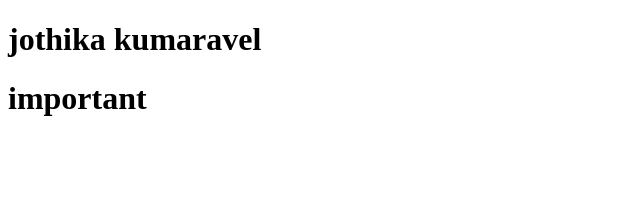
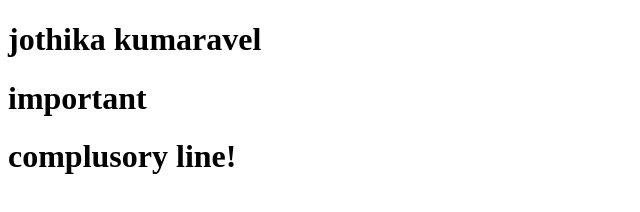
Before and after one commit to jothika-08-joo/samplerepo, a plain HTML site: page index.html in a window 1280 px wide. Shown: the whole page, without its empty margins (0-640 px from the left). Drawn offline with Linux system fonts and the light colour scheme.

Commit message:
fix : important line is added

```diff
--- a/index.html
+++ b/index.html
@@ -8,5 +8,6 @@
 <body>
     <h1>jothika kumaravel</h1>
     <h1>important</h1>
+    <h1>complusory line!</h1>
 </body>
 </html>
```
